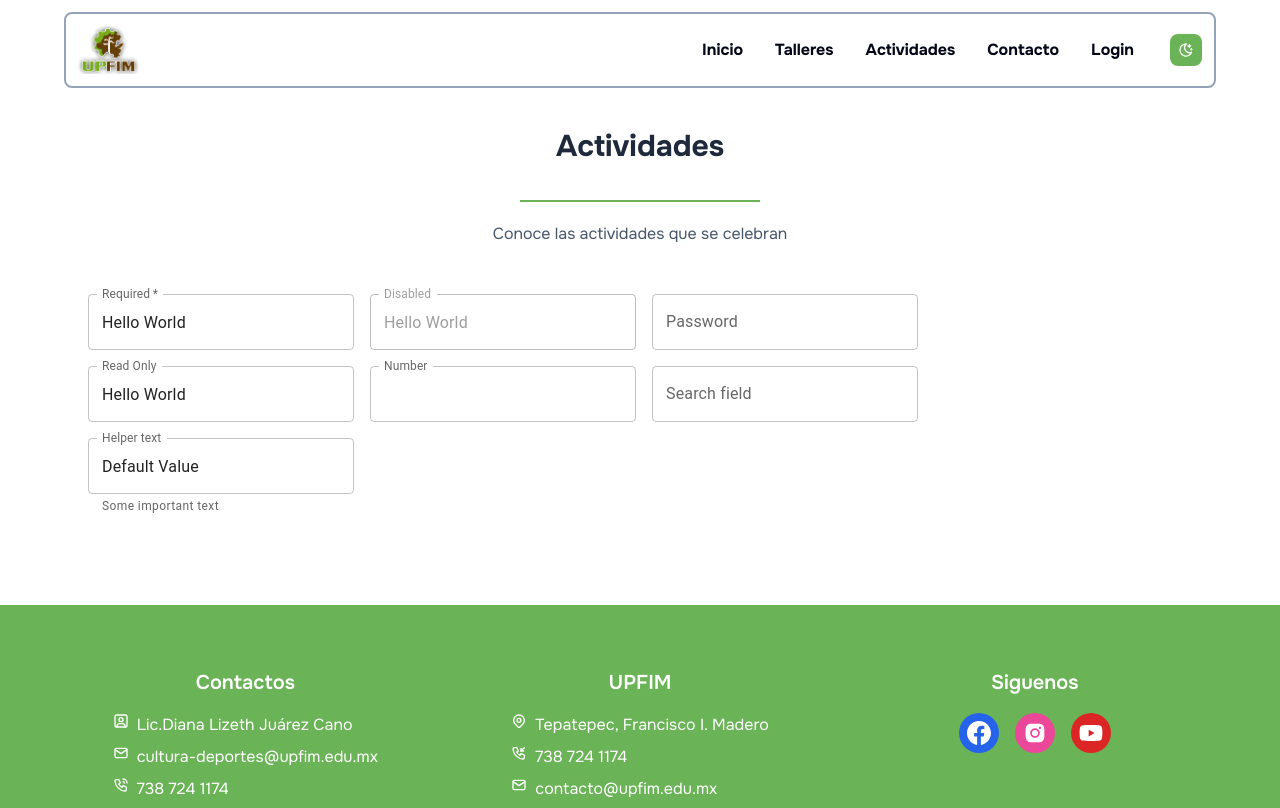
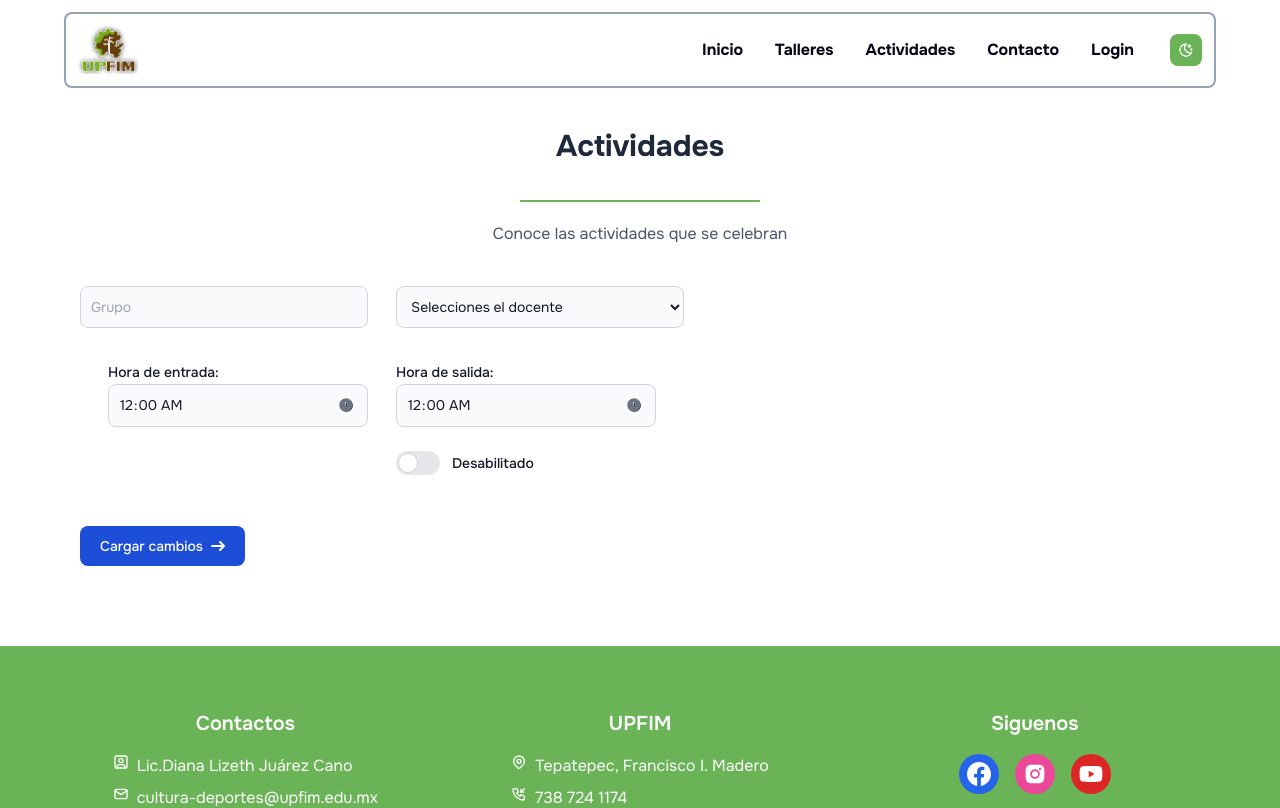
Before and after one commit to ronalmoctz/UPFIM-DEV.2, a React (Vite) app in the folder frontend/: page /actividades in a window 1280 px wide. Shown: the top 808 px of the page. Built offline with nearby package versions, Linux system fonts and the light colour scheme.

Commit message:
formulario avance

```diff
--- a/frontend/src/components/Actividades/ActividadesGrid.jsx
+++ b/frontend/src/components/Actividades/ActividadesGrid.jsx
@@ -1,65 +1,85 @@
 import * as React from 'react';
-import Box from '@mui/material/Box';
-import TextField from '@mui/material/TextField';
-
-// import Actividad from "./ActividadCard";
-
+import Select from './select';
+import Button from './button';
+import Toggle from './toggle';
 const ActividadesGrid = () => {
   return (
-    <Box
-      component="form"
-      sx={{ '& .MuiTextField-root': { m: 1, width: '25ch' } }}
-      noValidate
-      autoComplete="off"
-    >
-      <div>
-        <TextField
-          required
-          id="outlined-required"
-          label="Required"
-          defaultValue="Hello World"
-        />
-        <TextField
-          disabled
-          id="outlined-disabled"
-          label="Disabled"
-          defaultValue="Hello World"
-        />
-        <TextField
-          id="outlined-password-input"
-          label="Password"
-          type="password"
-          autoComplete="current-password"
-        />
-        <TextField
-          id="outlined-read-only-input"
-          label="Read Only"
-          defaultValue="Hello World"
-          slotProps={{
-            input: {
-              readOnly: true,
-            },
-          }}
-        />
-        <TextField
-          id="outlined-number"
-          label="Number"
-          type="number"
-          slotProps={{
-            inputLabel: {
-              shrink: true,
-            },
-          }}
-        />
-        <TextField id="outlined-search" label="Search field" type="search" />
-        <TextField
-          id="outlined-helperText"
-          label="Helper text"
-          defaultValue="Default Value"
-          helperText="Some important text"
-        />
-      </div>
-    </Box>
+    <div className="max-w-xl justify-center">
+      <form className="grid grid-cols-2  space-x-7 mb-5 ">
+        <input
+          type="text"
+          id="email-address-icon"
+          className="bg-gray-50 border  border-gray-300 text-gray-900 text-sm rounded-lg focus:ring-blue-500 focus:border-blue-500 block w-full  p-2.5  dark:bg-gray-700 dark:border-gray-600 dark:placeholder-gray-400 dark:text-white dark:focus:ring-blue-500 dark:focus:border-blue-500"
+          placeholder="Grupo"
+        ></input>
+        <Select />
+        <div className="mt-8 ">
+          <label className=" text-sm font-medium text-gray-900 dark:text-white">
+            Hora de entrada:
+          </label>
+          <div className="relative">
+            <div className="absolute inset-y-0 end-0 top-0 flex items-center pe-3.5 pointer-events-none">
+              <svg
+                className="w-4 h-4 text-gray-500 dark:text-gray-400"
+                aria-hidden="true"
+                xmlns="http://www.w3.org/2000/svg"
+                fill="currentColor"
+                viewBox="0 0 24 24"
+              >
+                <path
+                  fillRule="evenodd"
+                  d="M2 12C2 6.477 6.477 2 12 2s10 4.477 10 10-4.477 10-10 10S2 17.523 2 12Zm11-4a1 1 0 1 0-2 0v4a1 1 0 0 0 .293.707l3 3a1 1 0 0 0 1.414-1.414L13 11.586V8Z"
+                  clipRule="evenodd"
+                />
+              </svg>
+            </div>
+            <input
+              type="time"
+              id="start-time"
+              className="bg-gray-50 border leading-none border-gray-300 text-gray-900 text-sm rounded-lg focus:ring-blue-500 focus:border-blue-500 block w-full p-2.5 dark:bg-gray-700 dark:border-gray-600 dark:placeholder-gray-400 dark:text-white dark:focus:ring-blue-500 dark:focus:border-blue-500"
+              min="09:00"
+              max="18:00"
+              value="00:00"
+              required
+            />
+          </div>
+        </div>
+        <div className="mt-8">
+          <label className=" text-sm font-medium text-gray-900 dark:text-white">
+            Hora de salida:
+          </label>
+          <div className="relative">
+            <div className="absolute inset-y-0 end-0 top-0 flex items-center pe-3.5 pointer-events-none">
+              <svg
+                className="w-4 h-4 text-gray-500 dark:text-gray-400"
+                aria-hidden="true"
+                xmlns="http://www.w3.org/2000/svg"
+                fill="currentColor"
+                viewBox="0 0 24 24"
+              >
+                <path
+                  fillRule="evenodd"
+                  d="M2 12C2 6.477 6.477 2 12 2s10 4.477 10 10-4.477 10-10 10S2 17.523 2 12Zm11-4a1 1 0 1 0-2 0v4a1 1 0 0 0 .293.707l3 3a1 1 0 0 0 1.414-1.414L13 11.586V8Z"
+                  clipRule="evenodd"
+                />
+              </svg>
+            </div>
+            <input
+              type="time"
+              id="end-time"
+              className="bg-gray-50 border leading-none border-gray-300 text-gray-900 text-sm rounded-lg focus:ring-blue-500 focus:border-blue-500 block w-full p-2.5 dark:bg-gray-700 dark:border-gray-600 dark:placeholder-gray-400 dark:text-white dark:focus:ring-blue-500 dark:focus:border-blue-500"
+              min="09:00"
+              max="18:00"
+              value="00:00"
+              required
+            />
+          </div>
+        </div>
+        <div />
+        <Toggle />
+      </form>
+      <Button />
+    </div>
   );
 };
 
--- /dev/null
+++ b/frontend/src/components/Actividades/button.jsx
@@ -0,0 +1,27 @@
+import React from 'react';
+
+export default function button() {
+  return (
+    <button
+      type="button"
+      className="text-white  bg-blue-700 hover:bg-blue-800 focus:ring-4 focus:outline-none focus:ring-blue-300 font-medium rounded-lg text-sm px-5 py-2.5 mt-6 text-center inline-flex items-center dark:bg-blue-600 dark:hover:bg-blue-700 dark:focus:ring-blue-800"
+    >
+      Cargar cambios
+      <svg
+        className="rtl:rotate-180 w-3.5 h-3.5 ms-2"
+        aria-hidden="true"
+        xmlns="http://www.w3.org/2000/svg"
+        fill="none"
+        viewBox="0 0 14 10"
+      >
+        <path
+          stroke="currentColor"
+          strokeLinecap="round"
+          strokeLinejoin="round"
+          strokeWidth="2"
+          d="M1 5h12m0 0L9 1m4 4L9 9"
+        />
+      </svg>
+    </button>
+  );
+}
--- /dev/null
+++ b/frontend/src/components/Actividades/select.jsx
@@ -0,0 +1,16 @@
+import React from 'react';
+
+export default function select() {
+  return (
+    <select
+      id="countries"
+      className="bg-gray-50 border border-gray-300 text-gray-900 text-sm rounded-lg focus:ring-blue-500 focus:border-blue-500 block w-full p-2.5 dark:bg-gray-700 dark:border-gray-600 dark:placeholder-gray-400 dark:text-white dark:focus:ring-blue-500 dark:focus:border-blue-500"
+    >
+      <option selected>Selecciones el docente</option>
+      <option value="US">Betochas</option>
+      <option value="CA">Criko</option>
+      <option value="FR">Axles Sexo</option>
+      <option value="DE">Jair</option>
+    </select>
+  );
+}
--- /dev/null
+++ b/frontend/src/components/Actividades/toggle.jsx
@@ -0,0 +1,15 @@
+import React from 'react';
+
+export default function toggle() {
+  return (
+    <div className="mt-6">
+      <label className="inline-flex items-center cursor-pointer">
+        <input type="checkbox" value="" className="sr-only peer"></input>
+        <div className="relative w-11 h-6 bg-gray-200 peer-focus:outline-none peer-focus:ring-4 peer-focus:ring-blue-300 dark:peer-focus:ring-blue-800 rounded-full peer dark:bg-gray-700 peer-checked:after:translate-x-full rtl:peer-checked:after:-translate-x-full peer-checked:after:border-white after:content-[''] after:absolute after:top-[2px] after:start-[2px] after:bg-white after:border-gray-300 after:border after:rounded-full after:h-5 after:w-5 after:transition-all dark:border-gray-600 peer-checked:bg-blue-600"></div>
+        <span className="ms-3 text-sm font-medium text-gray-900 dark:text-gray-300">
+          Desabilitado
+        </span>
+      </label>
+    </div>
+  );
+}
```
Also changed, not shown: frontend/src/components/Admin/Crud-Actividades/Forms/FormActividad.jsx (+27 -27 lines), 2 other files (tests, documents, lock files or other folders).
